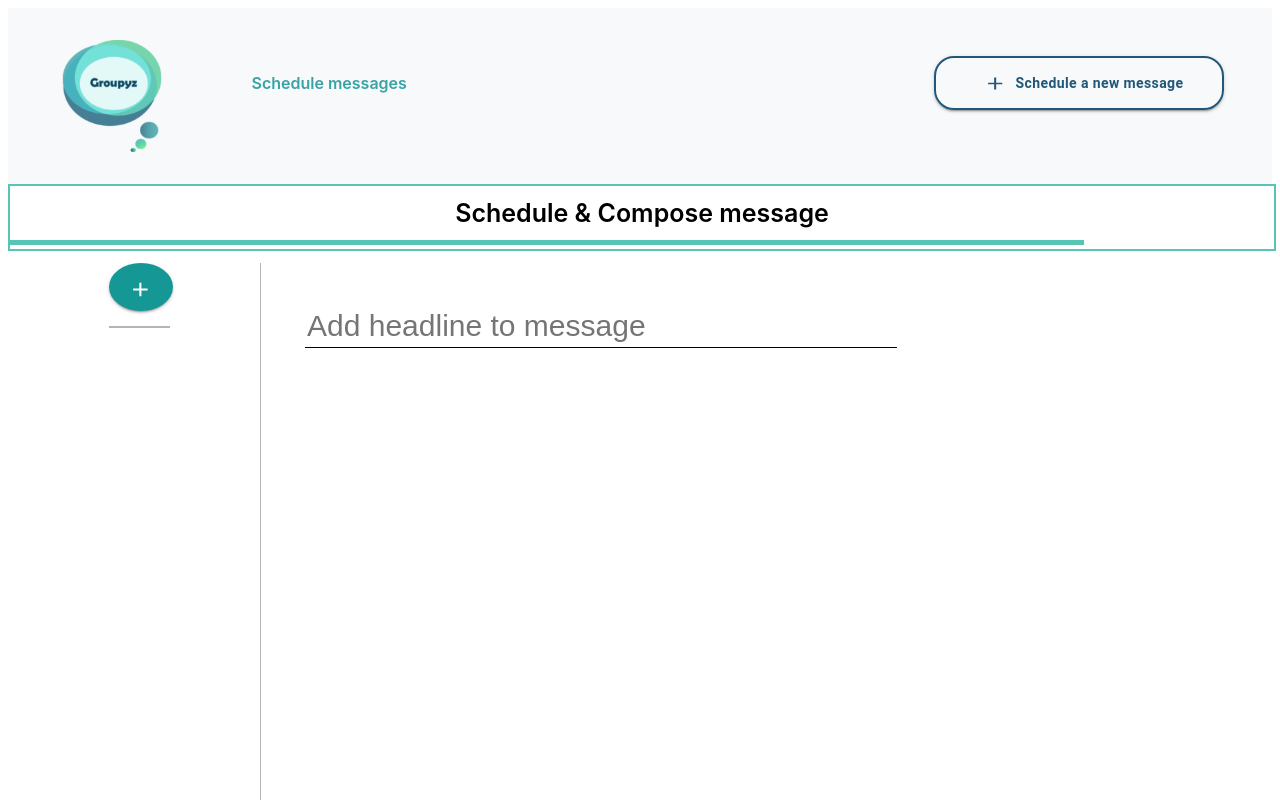
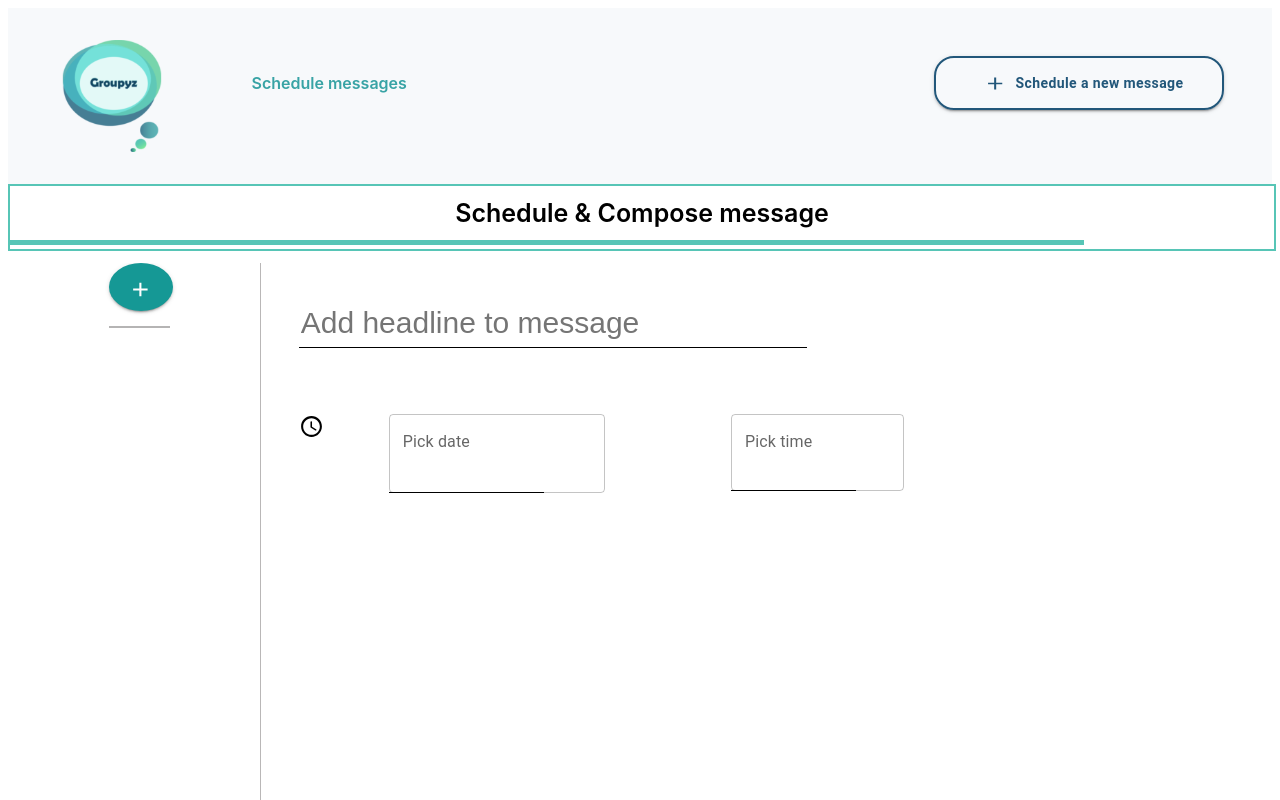
Before and after one commit to Groupyz/UI, a React (Create React App) app in the folder groupyz/: page /newmessage in a window 1280 px wide. Shown: the top 800 px of the page. Built offline with nearby package versions, Linux system fonts and the light colour scheme.

Commit message:
added date and time pickers

```diff
--- a/groupyz/package.json
+++ b/groupyz/package.json
@@ -6,11 +6,13 @@
     "@emotion/react": "^11.11.0",
     "@emotion/styled": "^11.11.0",
     "@mui/material": "^5.13.1",
+    "@mui/x-date-pickers": "^6.11.2",
     "@testing-library/jest-dom": "^5.16.5",
     "@testing-library/react": "^13.4.0",
     "@testing-library/user-event": "^13.5.0",
     "axios": "^1.4.0",
     "bootstrap": "^5.2.3",
+    "dayjs": "^1.11.9",
     "prop-types": "^15.8.1",
     "react": "^18.2.0",
     "react-bootstrap": "^2.7.4",
--- a/groupyz/src/pages/new_message/newMessage.jsx
+++ b/groupyz/src/pages/new_message/newMessage.jsx
@@ -3,8 +3,12 @@ import Button_c from "../../components/global/Button_c";
 import Plus from "./images/plus.svg";
 import { useLocation } from "react-router-dom";
 import Grid from "@mui/material/Grid";
+import { LocalizationProvider } from "@mui/x-date-pickers";
+import { AdapterDayjs } from "@mui/x-date-pickers/AdapterDayjs";
+import { DatePicker, TimePicker } from "@mui/x-date-pickers";
 import X from "../add_groups/images/X.svg";
 import { useState } from "react";
+import Clock from "../dashboard/images/clock.svg";
 
 const NewMessage = () => {
   const location = useLocation();
@@ -57,9 +61,20 @@ const NewMessage = () => {
                 ))}
               </div>
             </div>
-            <div class="secondColumn">
-              <input type="text" placeholder="Add headline to message" />
-            </div>
+            <LocalizationProvider dateAdapter={AdapterDayjs}>
+              <div class="secondColumn">
+                <input type="text" placeholder="Add headline to message" />
+                <div class="multRow">
+                  <img src={Clock} alt="clock" />
+                  <div class="datePicker">
+                    <DatePicker label="Pick date" format="DD/MM/YYYY" />
+                  </div>
+                  <div class="timePicker">
+                    <TimePicker label="Pick time" format="hh:mm" />
+                  </div>
+                </div>
+              </div>
+            </LocalizationProvider>
           </div>
         </div>
       </div>
--- a/groupyz/src/pages/new_message/styles/newMessage.css
+++ b/groupyz/src/pages/new_message/styles/newMessage.css
@@ -37,7 +37,7 @@ newMessage .headline {
 
 newMessage .secondRow {
     margin-top: 1rem;
-    grid-template-columns: 0.2fr 0.7fr 0.1fr;
+    grid-template-columns: 0.2fr 0.6fr 0.2fr;
 }
 
 newMessage .firstCol{
@@ -85,7 +85,7 @@ newMessage .secondRow .firstCol .addGroups #Button_c {
 newMessage .secondColumn {
     grid-column: 2;
     display: grid;
-    grid-template-rows: 1fr 1fr 1fr 1fr 4fr;
+    grid-template-rows: 1fr 1fr 1fr 1fr 3fr;
     margin-left: 5%;
 }
 
@@ -98,3 +98,20 @@ newMessage input[type=text] {
     font-size: 30px;
     margin-top: 5%;
 }
+
+newMessage .secondColumn .multRow {
+    display: grid;
+    grid-template-columns: 10% 50% 40%;
+    margin-top: 5%;
+}
+
+.datePicker {
+    width: 60%;
+    height: 50%;
+    padding-left: 5%;
+}
+
+.timePicker {
+    width: 60%;
+    height: 50%;
+}
```
Also changed, not shown: 1 other file (tests, documents, lock files or other folders).
